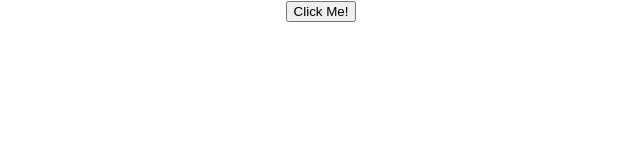
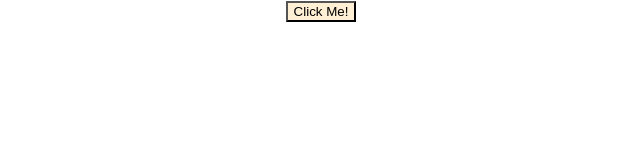
Before and after one commit to learnitmyway/open-closed-react, a React (Create React App) app: page / in a window 1280 px wide. Shown: the top 160 px of the page, without its empty margins (319-959 px from the left). Built offline with nearby package versions, Linux system fonts and the light colour scheme.

Commit message:
change button color

```diff
--- a/src/App.css
+++ b/src/App.css
@@ -1,3 +1,7 @@
 .App {
   text-align: center;
 }
+
+.button-bg-color {
+  background-color: papayawhip;
+}
--- a/src/App.js
+++ b/src/App.js
@@ -5,7 +5,7 @@ import Button from './Button'
 function App() {
   return (
     <div className="App">
-      <Button />
+      <Button className="button-bg-color" />
     </div>
   )
 }
--- a/src/Button.js
+++ b/src/Button.js
@@ -1,5 +1,9 @@
 import React from 'react'
 
-export default function Button() {
-  return <button type="button">Click Me!</button>
+export default function Button({ className }) {
+  return (
+    <button className={className} type="button">
+      Click Me!
+    </button>
+  )
 }
```
